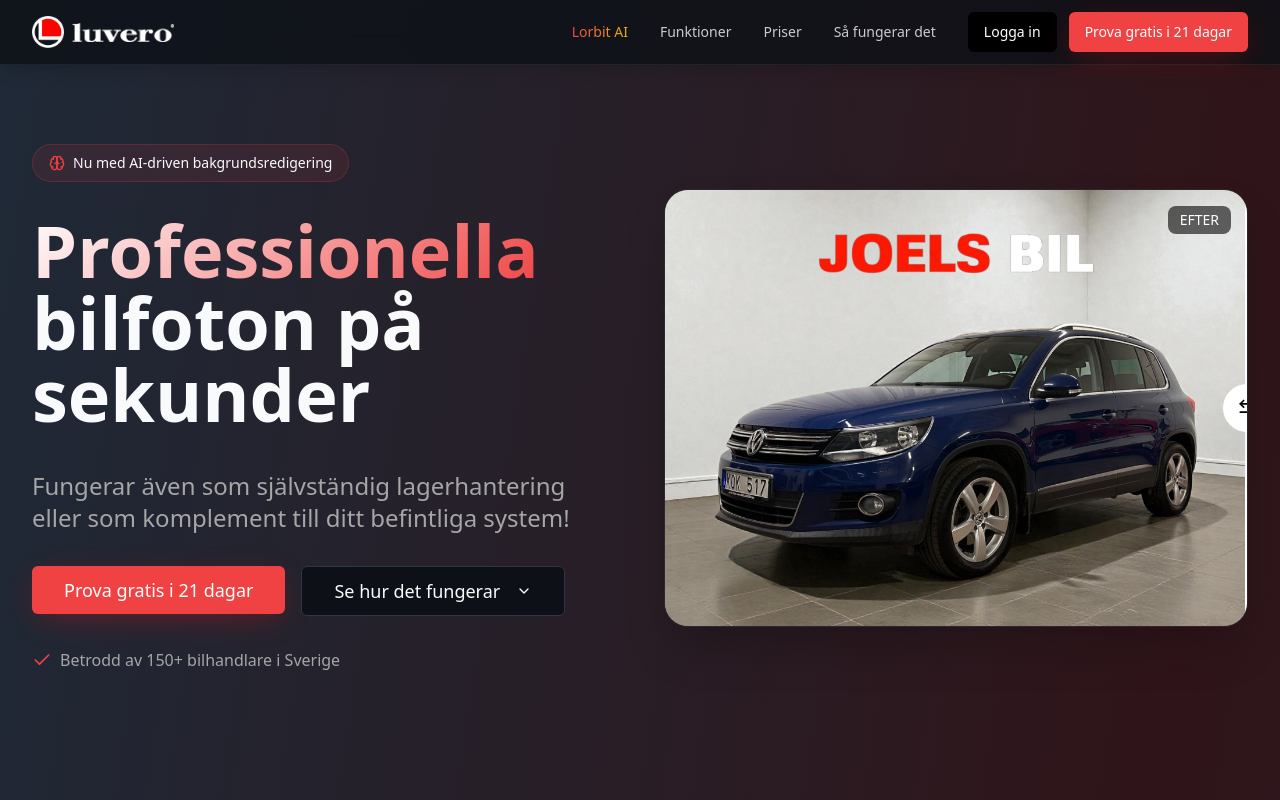
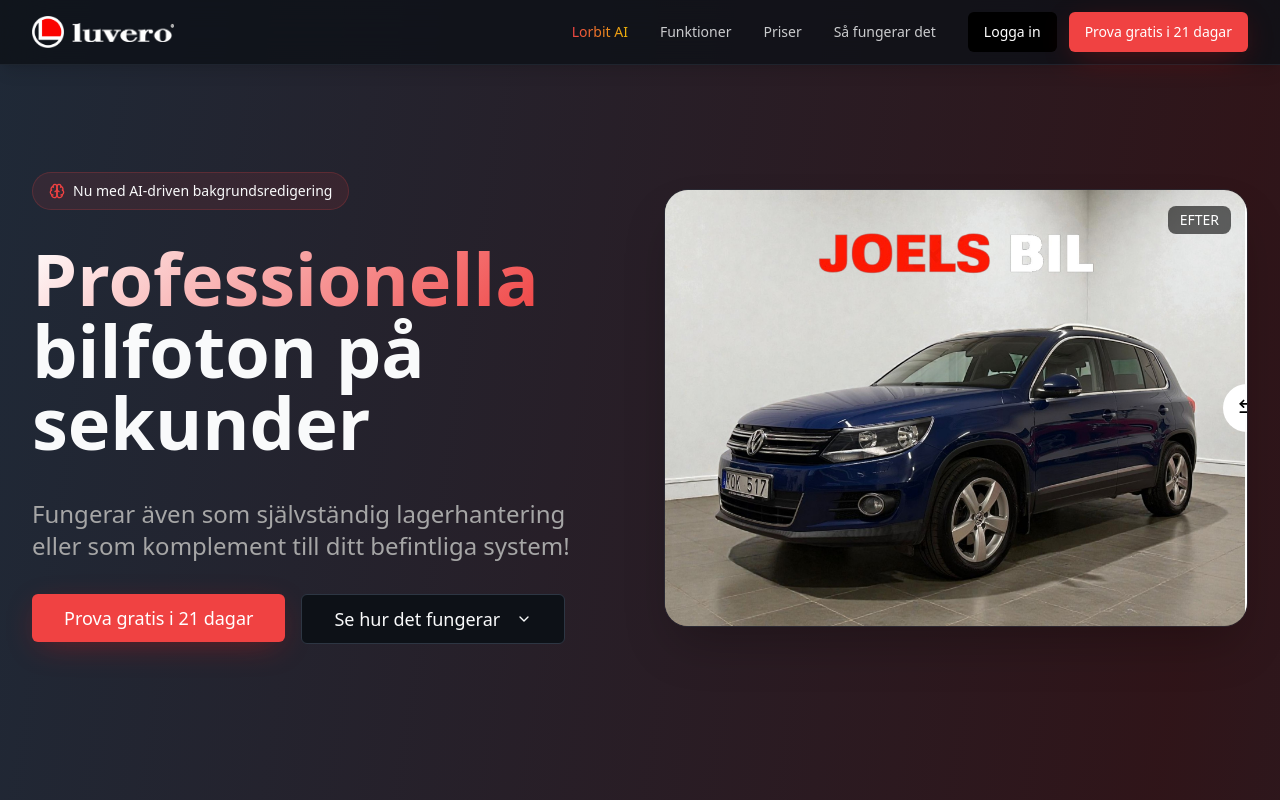
Before and after one commit to aalsaoub7-wq/dealer-shine-hub, a React (Vite) app: page / in a window 1280 px wide. Built offline with nearby package versions, Linux system fonts and the light colour scheme; the HTML template or start-up script is replaced by a standard one.

Commit message:
Visual edit in Lovable
Edited UI in Lovable

```diff
--- a/src/pages/Landing.tsx
+++ b/src/pages/Landing.tsx
@@ -141,10 +141,7 @@ const Landing = () => {
                 </Button>
               </div>
 
-              <div className="flex items-center gap-2 text-muted-foreground">
-                <Check className="h-5 w-5 text-primary" />
-                <span className="font-medium">Betrodd av 150+ bilhandlare i Sverige</span>
-              </div>
+
             </div>
 
             {/* Right Column - Before/After Demo */}
```
